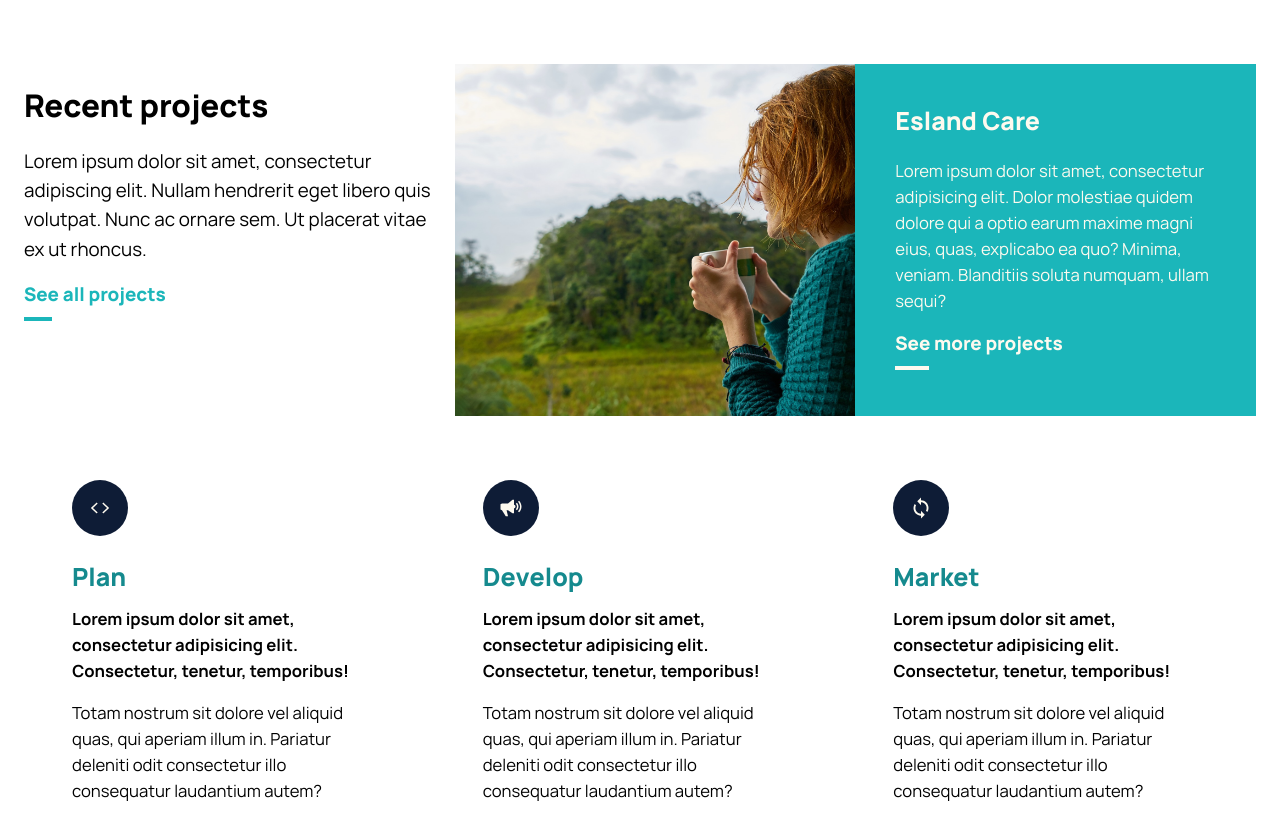
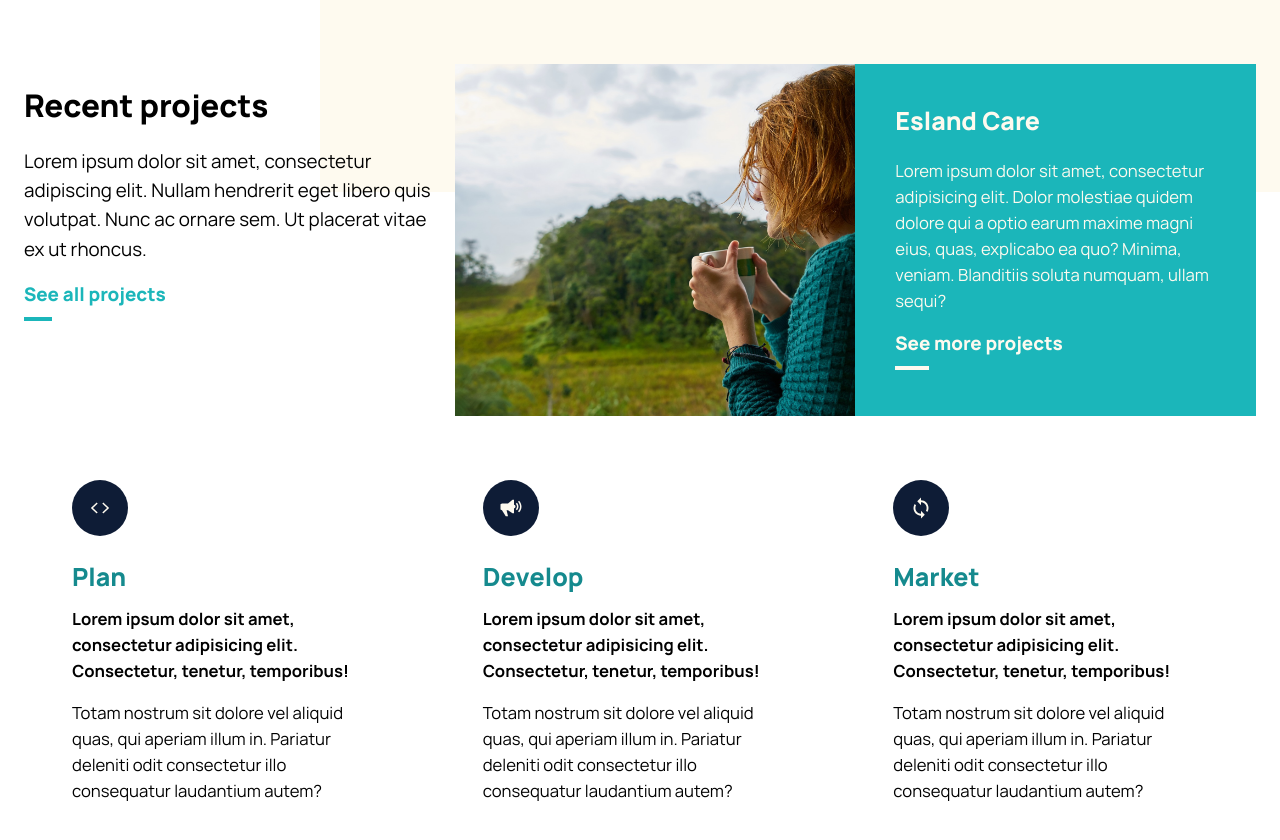
Before and after one commit to tom-nightingale/gatsby-boilerplate, a Gatsby site: page / in a window 1280 px wide. Shown: the part 932-1772 px from the top of the page. Built offline with nearby package versions, Linux system fonts and the light colour scheme; Gatsby itself is replaced by a stand-in of ours; what tailwindcss-blend-mode, tailwindcss-transforms, tailwindcss-transitions would draw is missing.

Commit message:
Adding beige background to homepage

```diff
--- a/src/pages/index.js
+++ b/src/pages/index.js
@@ -28,7 +28,7 @@ const IndexPage = (props) => {
 
             <div>
 
-                <div className="relative container max-w-full md:flex md:flex-wrap md:items-start mx-auto overflow-hidden">
+                <div className="relative z-10 container max-w-full md:flex md:flex-wrap md:items-start mx-auto overflow-hidden">
 
                     <BackgroundImage
                         fluid={props.data.leagueBg.childImageSharp.fluid}
@@ -74,8 +74,9 @@ const IndexPage = (props) => {
 
                 </div>
 
+                <div className="relative recent-projects">
 
-                <div className="container max-w-full flex flex-wrap mx-auto p-6 lg:py-0 lg:justify-between lg:my-16">
+                    <div className="relative z-10 container max-w-full flex flex-wrap mx-auto p-6 lg:py-0 lg:justify-between lg:my-16">
 
                         <div className="w-full my-5 lg:mb-0 lg:w-1/3 xl:p-10">
 
@@ -107,6 +108,11 @@ const IndexPage = (props) => {
                         </div>
 
                     </div>
+
+                </div>
+
+
+
 
                 <div className="container max-w-full flex flex-wrap my-4 px-6 lg:my-16">
 
--- a/src/styles/global.css
+++ b/src/styles/global.css
@@ -28,6 +28,23 @@
 body {
     @apply font-MRregular leading-relaxed;
 }
+
+@screen md {
+    .recent-projects {
+        &:after {
+            content: '';
+            @apply absolute;
+            @apply top-0;
+            @apply right-0;
+            @apply z-0;
+            @apply min-h-128;
+            @apply w-3/4;
+            @apply bg-beige-100;
+            @apply -mt-96;
+        }
+    }
+}
+
 
 .bg-multiply {
     background-blend-mode: multiply;
```
Lines whose indentation alone changed are shown as unchanged.
